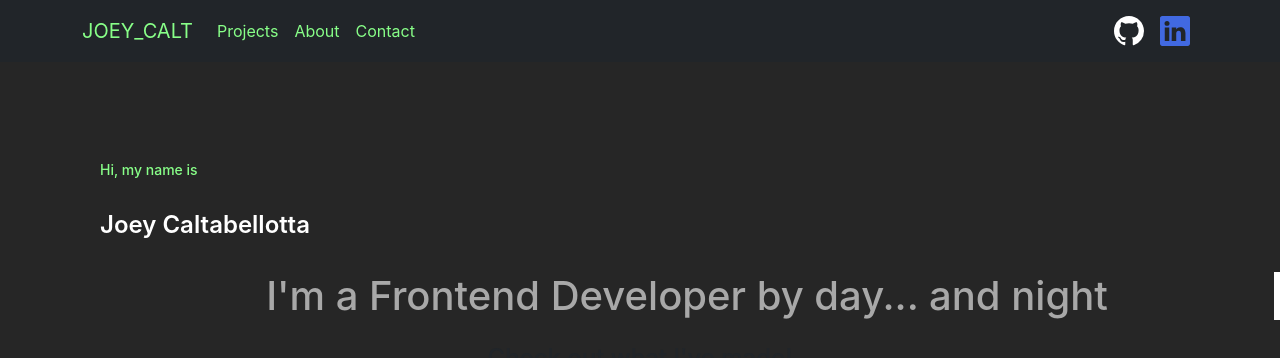
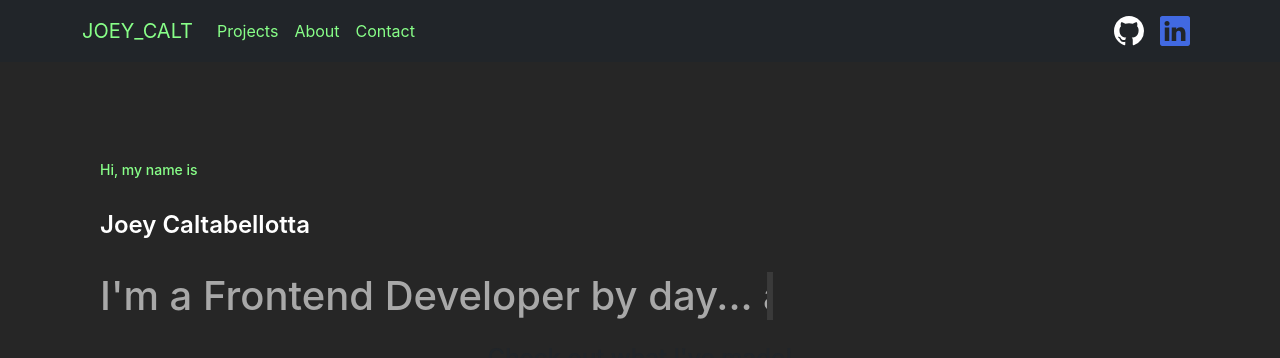
Before and after one commit to joeycalt/Portfolio, a React (Create React App) app: page / in a window 1280 px wide. Shown: the top 358 px of the page. Built offline with nearby package versions, Linux system fonts and the light colour scheme.

Commit message:
edited typing effect to work properly

```diff
--- a/src/App.css
+++ b/src/App.css
@@ -122,7 +122,7 @@ html {
   margin: 0;
   white-space: nowrap;
   border-right: .15em solid white;
-  animation: typing 2s linear 1s 1 normal both, animated-cursor 600ms linear infinite;
+  animation: typing 2s linear 1s 1 normal both, blinking 900ms linear infinite;
 }
 
 .wrapper-title {
@@ -149,11 +149,11 @@ html {
 
 @keyframes typing {
   from { width: 0 }
-  to { width: 100% }
+  to { width: 57% }
 }
 @keyframes blinking {
   from { border-color: transparent }
-  to { border-color: orange; }
+  to { border-color: white; }
 }
 
 
@@ -270,6 +270,7 @@ html {
 
 .title {
   color: rgb(136, 255, 136);
+  width:fit-content;
   font-size: 90px;
   text-align: left;
   margin-left: 210px;
@@ -277,5 +278,10 @@ html {
   border-right: .15em solid white;
   overflow: hidden;
   white-space: nowrap;
-  animation: typing 2s linear 1s 1 normal both, animated-cursor 600ms linear infinite;
+  animation: typing-about 2s linear 1s 1 normal both, blinking 900ms linear infinite;
 }
+
+@keyframes typing-about {
+  from { width: 0 }
+  to { width: 43% }
+}
```
